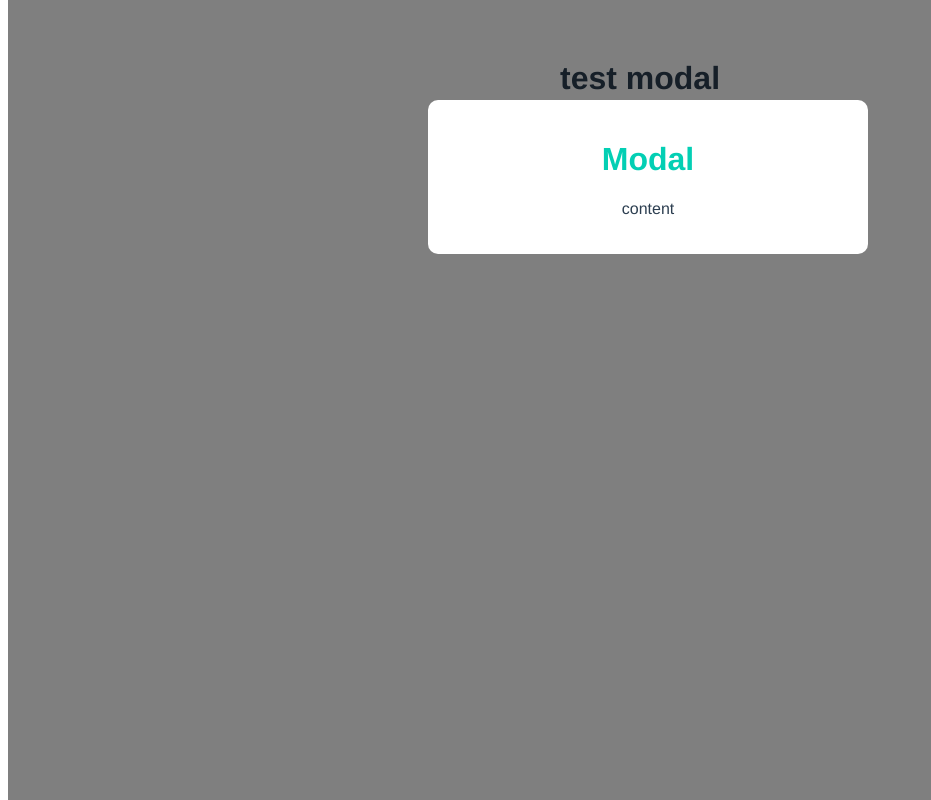
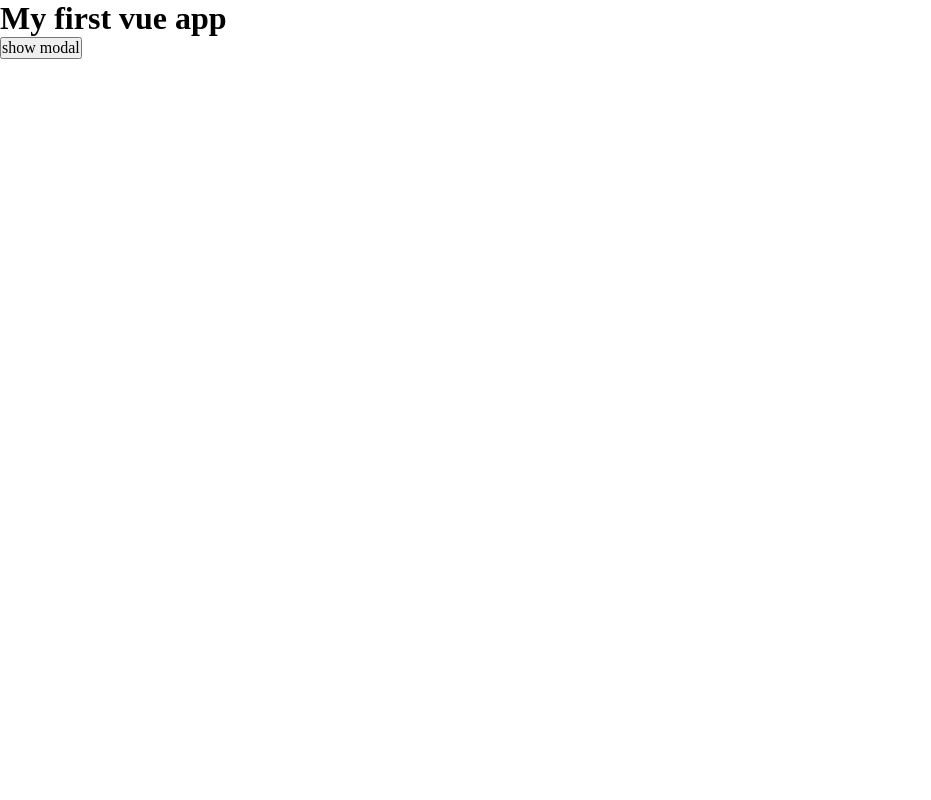
Before and after one commit to dudarmykola/vue-simple-app, a Vue app: page / in a window 1280 px wide. Shown: the whole page, without its empty margins (0-931 px from the left). Built offline with nearby package versions, Linux system fonts and the light colour scheme.

Commit message:
add Open modal button

```diff
--- a/src/App.vue
+++ b/src/App.vue
@@ -1,26 +1,29 @@
 <template>
-  <h1>test modal</h1>
-  <Modal />
+  <h1>{{ title }}</h1>
+  <div v-if="showModal">
+    <Modal :header="header" :text="text" theme="sale"/>
+  </div>
+  <button @click="toggleModal">show modal</button>
 </template>
 
 <script>
-import Modal from "@/components/Modal.vue";
+import Modal from '@/components/Modal.vue';
 
 export default {
   name: 'App',
-  components: {
-    Modal
+  components: { Modal },
+  data() {
+    return {
+      title: 'My first vue app',
+      header: 'Sign up for the giveaway',
+      text: 'Grab your ninja pack for half price!',
+      showModal: false
+    }
+  },
+  methods: {
+    toggleModal() {
+      this.showModal = !this.showModal
+    }
   }
-}
+};
 </script>
-
-<style>
-#app {
-  font-family: Avenir, Helvetica, Arial, sans-serif;
-  -webkit-font-smoothing: antialiased;
-  -moz-osx-font-smoothing: grayscale;
-  text-align: center;
-  color: #2c3e50;
-  margin-top: 60px;
-}
-</style>
--- /dev/null
+++ b/src/assets/global.css
@@ -0,0 +1,52 @@
+*, *::before, *::after {
+    box-sizing: border-box;
+}
+
+* {
+    margin: 0;
+    padding: 0;
+}
+
+ul[role='list'], ol[role='list'] {
+    list-style: none;
+}
+
+html:focus-within {
+    scroll-behavior: smooth;
+}
+
+a:not([class]) {
+    text-decoration-skip-ink: auto;
+}
+
+img, picture, svg, video, canvas {
+    max-width: 100%;
+    height: auto;
+    vertical-align: middle;
+    font-style: italic;
+    background-repeat: no-repeat;
+    background-size: cover;
+}
+
+input, button, textarea, select {
+    font: inherit;
+}
+
+@media (prefers-reduced-motion: reduce) {
+    html:focus-within {
+        scroll-behavior: auto;
+    }
+
+    *, *::before, *::after {
+        animation-duration: 0.01ms !important;
+        animation-iteration-count: 1 !important;
+        transition-duration: 0.01ms !important;
+        scroll-behavior: auto !important;
+        transition: none;
+    }
+}
+
+body, html {
+    height: 100%;
+    scroll-behavior: smooth;
+}
--- a/src/components/Modal.vue
+++ b/src/components/Modal.vue
@@ -1,27 +1,48 @@
 <template>
   <div class="backdrop">
-    <div class="modal">
-      <h1>Modal</h1>
+    <div class="modal" :class="{ sale: theme === 'sale' }">
+      <h1>{{ header }}</h1>
       <p class="content">content</p>
     </div>
   </div>
 </template>
 
+<script>
+export default {
+  props: [
+      'header',
+      'text',
+      'theme'
+  ]
+};
+</script>
+
 <style scoped>
 .modal h1 {
   color: #03cfb4;
 }
+
 .modal {
-     width: 400px;
+  width: 600px;
   padding: 20px;
   margin: 100px auto;
   background: white;
   border-radius: 10px;
 }
+
+.modal.sale {
+  background: crimson;
+  color: white;
+}
+
+.modal.sale h1{
+  color: white;
+}
+
 .backdrop {
   top: 0;
   position: fixed;
-     background: rgba(0,0,0,0.5);
+  background: rgba(0, 0, 0, 0.5);
   width: 100%;
   height: 100%;
 }
--- a/src/main.js
+++ b/src/main.js
@@ -1,4 +1,5 @@
 import { createApp } from 'vue'
 import App from './App.vue'
+import './assets/global.css'
 
 createApp(App).mount('#app')
```
Lines whose indentation alone changed are shown as unchanged.
